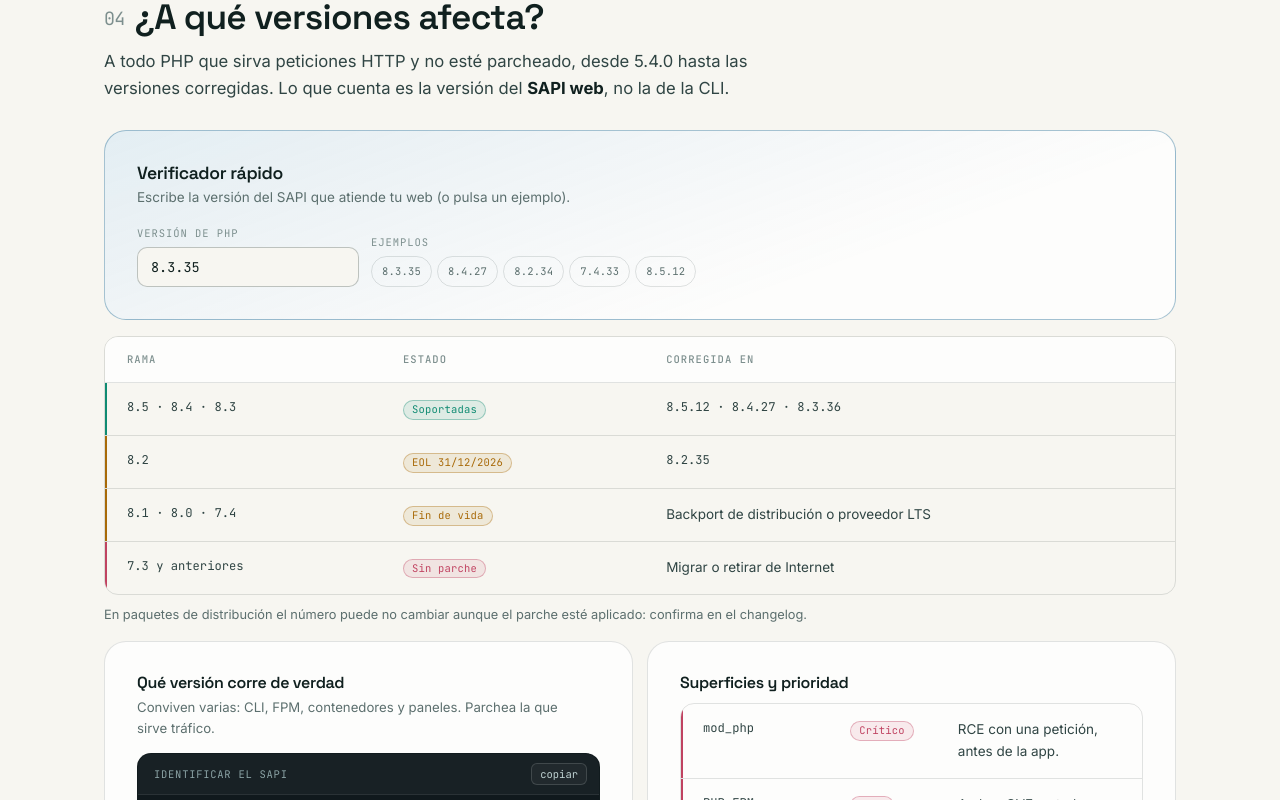
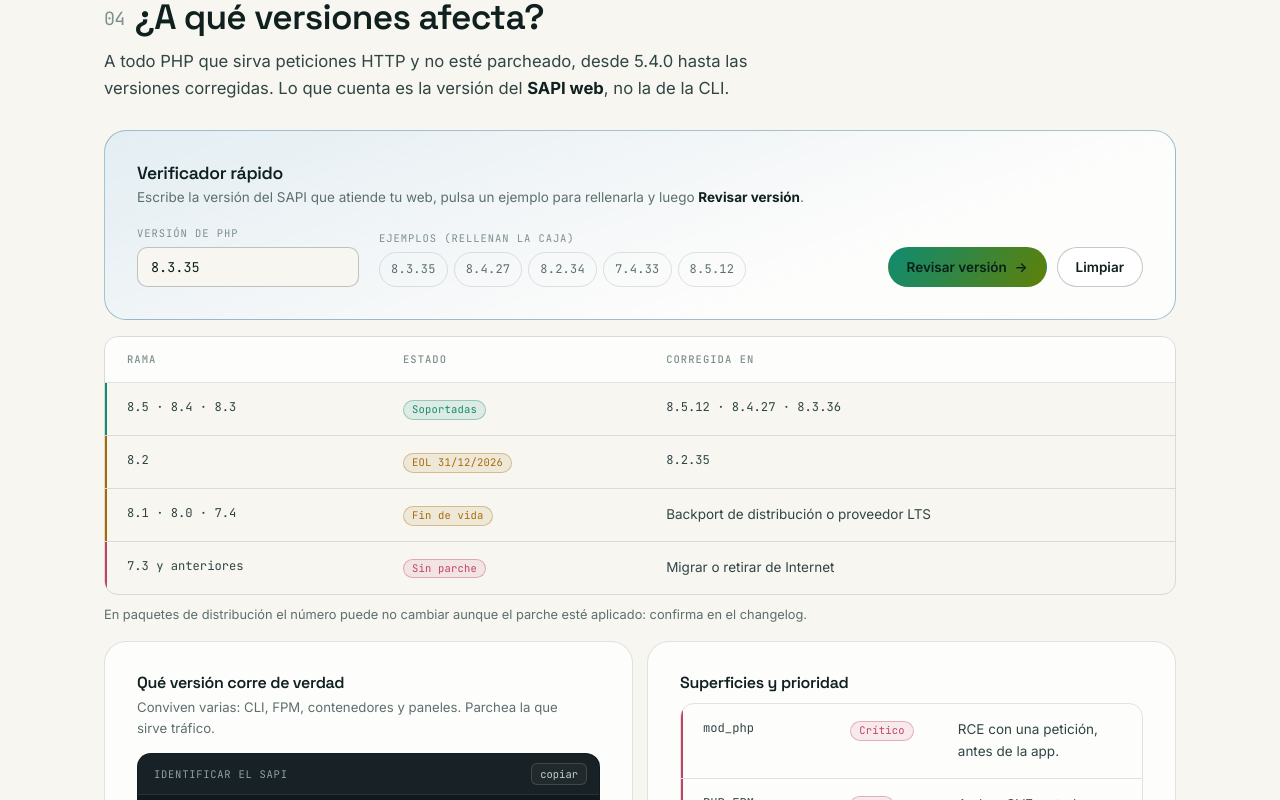
Before and after one commit to adriangs-77/php2bash, an Angular app: page / in a window 1280 px wide. Shown: the part 3580-4380 px from the top of the page. Built offline with nearby package versions, Linux system fonts and the light colour scheme.

Commit message:
Verificador: botón Revisar, ejemplos que rellenan el campo, limpiar y corrección del texto de versión
Co-authored-by: arena-agent <297053741+arena-agent@users.noreply.github.com>

```diff
--- a/src/app/sections/versions.html
+++ b/src/app/sections/versions.html
@@ -11,9 +11,9 @@
 
     <div class="checker">
       <h3>Verificador rápido</h3>
-      <p class="hint">Escribe la versión del SAPI que atiende tu web (o pulsa un ejemplo).</p>
-      <div class="checker-form">
-        <div class="field">
+      <p class="hint">Escribe la versión del SAPI que atiende tu web, pulsa un ejemplo para rellenarla y luego <strong>Revisar versión</strong>.</p>
+      <form class="checker-form" (submit)="onSubmit($event)">
+        <div class="field checker-input">
           <label for="php-version">Versión de PHP</label>
           <input
             id="php-version"
@@ -25,19 +25,34 @@
             [value]="version()"
             (input)="update($event)"
             placeholder="8.3.35"
+            aria-describedby="php-version-help"
           />
         </div>
+
         <div class="field">
-          <label>Ejemplos</label>
-          <div style="display: flex; gap: 5px; flex-wrap: wrap">
+          <label>Ejemplos (rellenan la caja)</label>
+          <div class="checker-examples">
             @for (e of examples; track e) {
-              <button type="button" class="pill" style="cursor: pointer; padding: 8px 10px" (click)="use(e)">{{ e }}</button>
+              <button type="button" class="pill" (click)="use(e)">{{ e }}</button>
             }
           </div>
         </div>
-      </div>
 
-      @if (touched()) {
+        <div class="checker-actions">
+          <button type="submit" class="btn btn-primary" [disabled]="!hasInput()">
+            Revisar versión
+            <span aria-hidden="true">→</span>
+          </button>
+          @if (version()) {
+            <button type="button" class="btn btn-ghost" (click)="clear()">Limpiar</button>
+          }
+        </div>
+      </form>
+      <span id="php-version-help" class="visually-hidden">
+        Escribe el número de versión de PHP y pulsa Revisar versión.
+      </span>
+
+      @if (checked()) {
         <div [class]="'result ' + verdict().status" role="status" aria-live="polite">
           <div class="badge" aria-hidden="true">{{ verdict().badge }}</div>
           <div>
--- a/src/app/sections/versions.ts
+++ b/src/app/sections/versions.ts
@@ -26,7 +26,11 @@ const FIXED_LABEL: Record<string, string> = {
 };
 
 function parse(v: string): number[] | null {
-  const m = v.trim().match(/^(\d+)\.(\d+)(?:\.(\d+))?/);
+  const m = v
+    .trim()
+    .toLowerCase()
+    .replace(/^php\s*/, '')
+    .match(/^(\d+)\.(\d+)(?:\.(\d+))?/);
   if (!m) return null;
   return [Number(m[1]), Number(m[2]), Number(m[3] ?? 0)];
 }
@@ -46,7 +50,8 @@ function cmp(a: number[], b: number[]): number {
 })
 export class Versions {
   protected readonly version = signal('8.3.35');
-  protected readonly touched = signal(false);
+  /** El resultado solo se muestra al pulsar «Revisar» (o Enter). */
+  protected readonly checked = signal(false);
 
   protected readonly verdict = computed<Verdict>(() => {
     const raw = this.version();
@@ -80,9 +85,9 @@ export class Versions {
     }
 
     if (branch === '8.2' || branch === '8.3' || branch === '8.4' || branch === '8.5') {
-      const min = MIN[branch];
+      const minimum = MIN[branch];
       const fixed = FIXED_LABEL[branch];
-      if (cmp(v, min) >= 0) {
+      if (cmp(v, minimum) >= 0) {
         return {
           status: 'ok',
           badge: '✓',
@@ -143,13 +148,35 @@ rpm -qa | grep -i '^php'        # RHEL/Alma/Rocky
 apt changelog php8.3-fpm | grep -E '109618|109619'
 ps -o lstart= -p $(pgrep -f 'php-fpm: master' | head -1)`;
 
+  /** ¿Hay algo parseable en la caja? Habilita el botón. */
+  protected readonly hasInput = computed(() => parse(this.version()) !== null);
+
   protected update(event: Event): void {
-    this.touched.set(true);
     this.version.set((event.target as HTMLInputElement).value);
+    this.checked.set(false);
   }
 
+  /** Los ejemplos rellenan la caja; el resultado se pide con el botón. */
   protected use(value: string): void {
-    this.touched.set(true);
     this.version.set(value);
+    this.checked.set(false);
+    document.getElementById('php-version')?.focus();
+  }
+
+  protected onSubmit(event: Event): void {
+    event.preventDefault();
+    this.check();
+  }
+
+  protected check(): void {
+    if (this.hasInput()) {
+      this.checked.set(true);
+    }
+  }
+
+  protected clear(): void {
+    this.version.set('');
+    this.checked.set(false);
+    document.getElementById('php-version')?.focus();
   }
 }
--- a/src/styles.css
+++ b/src/styles.css
@@ -479,6 +479,12 @@ details.faq-item,
   border-color: var(--border-strong);
 }
 .btn-ghost:hover { background: var(--panel-2); border-color: var(--tone); }
+.btn[disabled] {
+  opacity: 0.45;
+  cursor: not-allowed;
+  filter: none;
+}
+.btn[disabled]:hover { filter: none; }
 
 .stats {
   display: grid;
@@ -949,7 +955,30 @@ td .hl { color: var(--text); font-weight: 600; }
 }
 .checker h3 { font-size: 1.1rem; margin-bottom: 4px; }
 .checker .hint { color: var(--muted); font-size: 13.5px; margin-bottom: 16px; }
-.checker-form { display: flex; gap: 12px; flex-wrap: wrap; align-items: flex-end; }
+.checker-form {
+  display: flex;
+  gap: 16px 20px;
+  flex-wrap: wrap;
+  align-items: flex-end;
+}
+.checker-input .input { min-width: 210px; }
+.checker-examples { display: flex; gap: 6px; flex-wrap: wrap; }
+.checker-examples .pill {
+  cursor: pointer;
+  padding: 9px 11px;
+  font-size: 12px;
+  transition: border-color 0.15s ease, color 0.15s ease, background 0.15s ease;
+}
+.checker-examples .pill:hover {
+  color: var(--text);
+  border-color: var(--tone);
+  background: color-mix(in srgb, var(--tone) 12%, transparent);
+}
+.checker-actions { display: flex; gap: 10px; flex-wrap: wrap; margin-left: auto; }
+@media (max-width: 720px) {
+  .checker-actions { margin-left: 0; width: 100%; }
+  .checker-actions .btn { flex: 1 1 auto; justify-content: center; }
+}
 .field { display: grid; gap: 5px; }
 .field label {
   font-family: var(--font-mono);
```
Also changed, not shown: 1 other file (tests, documents, lock files or other folders).
